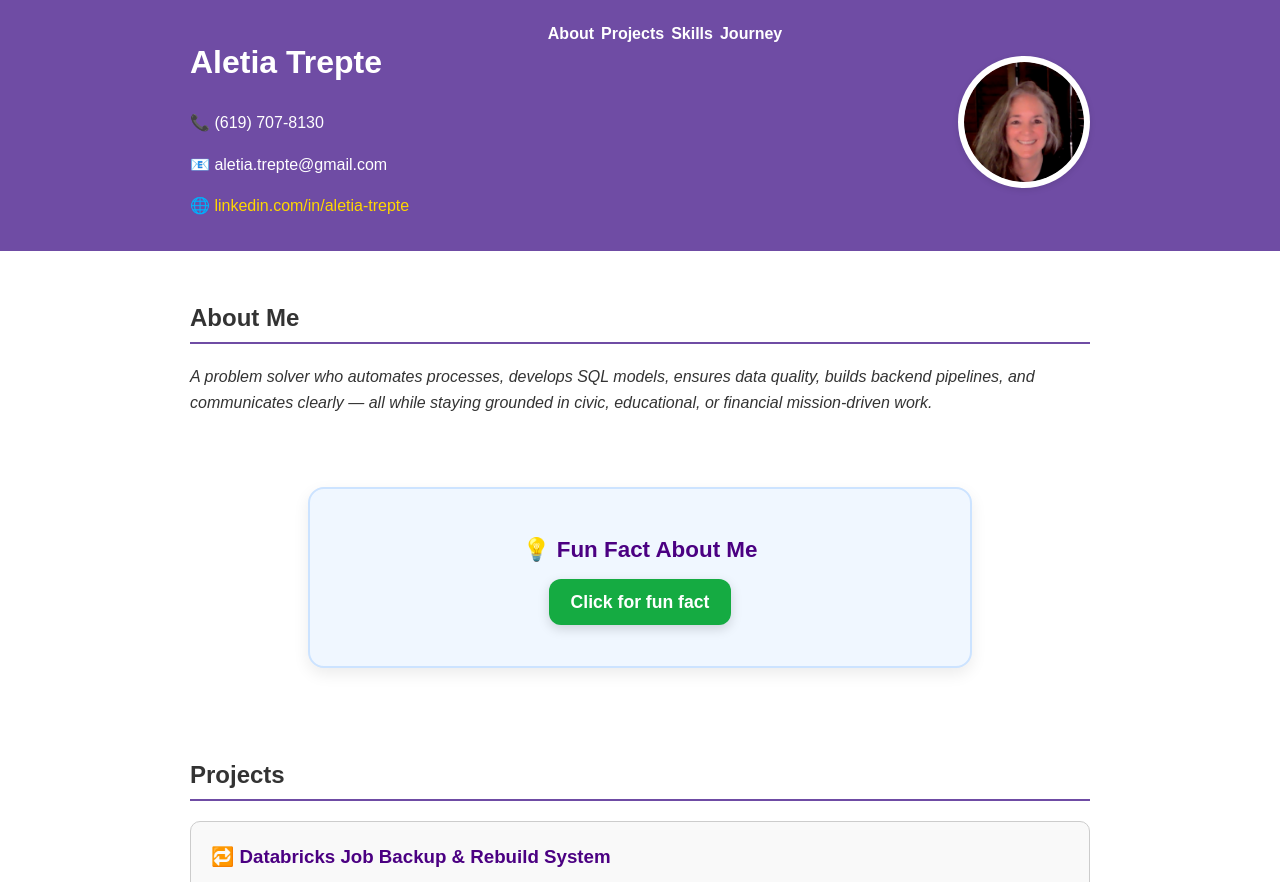
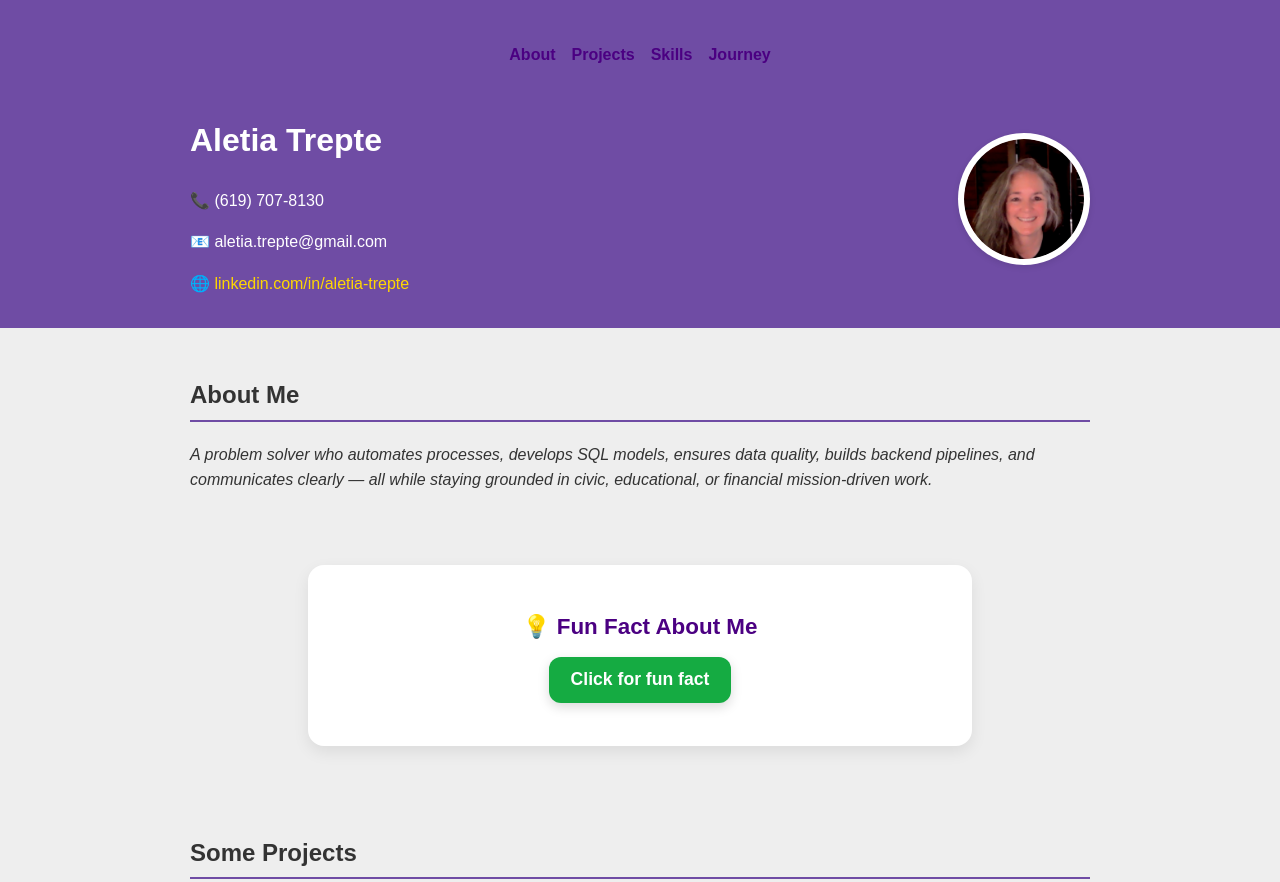
Before and after one commit to parcheesime/portfolio-site, a plain HTML site: page index.html in a window 1280 px wide. Shown: the top 882 px of the page. Drawn offline with Linux system fonts and the light colour scheme.

Commit message:
updates to site links and engineering journey sections

```diff
--- a/index.html
+++ b/index.html
@@ -9,6 +9,16 @@
 <body>
 
   <header>
+          <!-- NEW: Nav bar added inside header -->
+          <nav class="top-nav">
+            <ul>
+              <li><a href="#about">About</a></li>
+              <li><a href="#projects">Projects</a></li>
+              <li><a href="#key-tech">Skills</a></li>
+              <li><a href="#skill-path">Journey</a></li>
+            </ul>
+          </nav>
+
     <div class="header-container">
       <div class="contact-info">
         <h1>Aletia Trepte</h1>
@@ -21,16 +31,6 @@
       </div>
     </div>
   </header>
-
-      <!-- NEW: Nav bar added inside header -->
-      <nav class="top-nav">
-        <ul>
-          <li><a href="#about">About</a></li>
-          <li><a href="#projects">Projects</a></li>
-          <li><a href="#key-tech">Skills</a></li>
-          <li><a href="#skill-path">Journey</a></li>
-        </ul>
-      </nav>
 
       <section id="about">
         <div class="container">
@@ -73,7 +73,7 @@
 
   <section id="projects">
     <div class="container">
-      <h2>Projects</h2>
+      <h2>Some Projects</h2>
 
       <div style="border: 1px solid #ccc; border-radius: 10px; padding: 20px; margin: 20px 0; background: #f9f9f9; font-family: Arial, sans-serif;">
         <h3 style="margin-top: 0; color: #4B0082;">🔁 Databricks Job Backup & Rebuild System</h3>
@@ -237,7 +237,8 @@
   </section>
 
   <section id="skill-path">
-    <h2>🧭 My Engineering Journey</h2>
+    <h2 style="padding-left: 1em;">🧭 My Engineering Journey</h2>
+    <div style="overflow-x: auto; background: #f9f9f9; padding: 1em 0;">
       <div class="timeline-container">
         <div class="timeline-step">📐 Math / MATLAB</div>
         <div class="timeline-step">🐍 Python</div>
@@ -251,7 +252,9 @@
         <div class="timeline-step">⚡ Streaming Data</div>
         <div class="timeline-step">📦 dbt (new)</div>
       </div>
+    </div>
   </section>
+
 
   <footer>
     <p>© 2025 Aletia Trepte</p>
--- a/style.css
+++ b/style.css
@@ -1,12 +1,12 @@
 html {
-  scroll-padding-top: 220px;
+  scroll-padding-top: 290px;
 }
 body {
   font-family: Arial, sans-serif;
   margin: 0;
   padding: 0;
   line-height: 1.6;
-  background: #fff;
+  background: #eee;
   color: #333;
 }
 .container {
@@ -144,8 +144,8 @@ header {
 }
 
 .fun-fact-container {
-  background-color: #f0f7ff;
-  border: 2px solid #cce3ff;
+  background-color: white;
+  border: 2px solid #fff;
   border-radius: 16px;
   padding: 20px 30px;
   margin: 40px auto;
@@ -203,24 +203,24 @@ img {
   gap: 16px;
   padding: 20px 0;
 }
-.top-nav {
-  position: fixed;
-  top: 0;
-  width: 100%;
-  z-index: 1000;
-  padding: 5px;
-}
 .top-nav ul {
   display: flex;
   justify-content: center;
+  gap: 16px;
   list-style: none;
-  gap: 7px;
+  padding: 0;
 }
-.top-nav a {
-  color: white;
+
+.top-nav li a {
   text-decoration: none;
   font-weight: bold;
+  color: #4B0082;
 }
+
+.top-nav {
+  padding: 10px;
+}
+
 #skill-path {
   margin: 100px auto;
   padding: 20px;
@@ -238,6 +238,7 @@ img {
   padding: 20px;
   scroll-snap-type: x mandatory;
   max-width: 100%;
+  white-space: nowrap;
 }
 
 .timeline-step {
@@ -251,7 +252,6 @@ img {
   scroll-snap-align: start;
   text-align: center;
   white-space: nowrap;
-  transition: transform 0.2s ease;
 }
 
 .timeline-step:hover {
```
Lines whose indentation alone changed are shown as unchanged.
